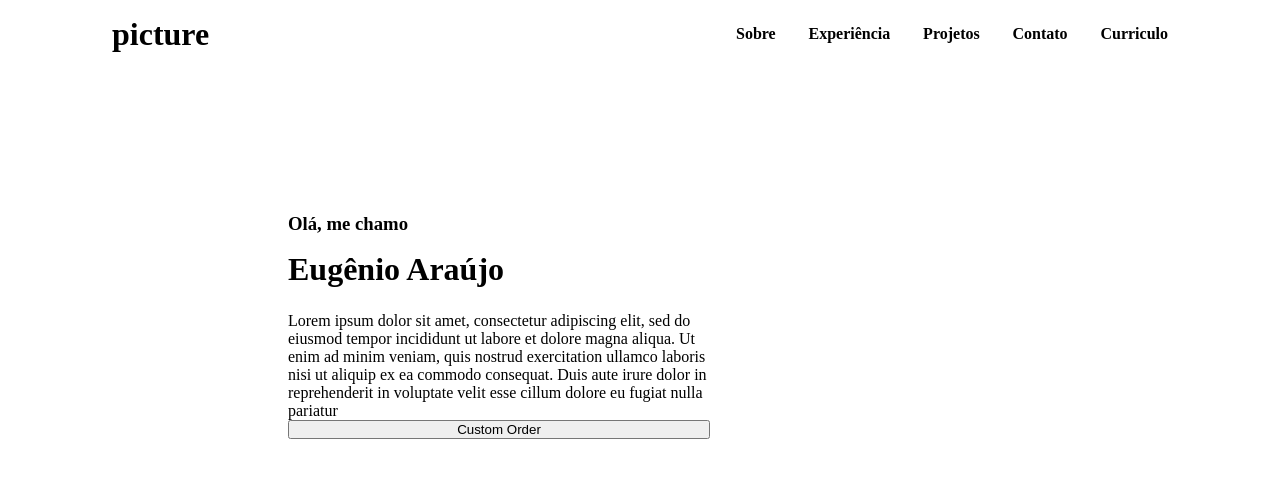
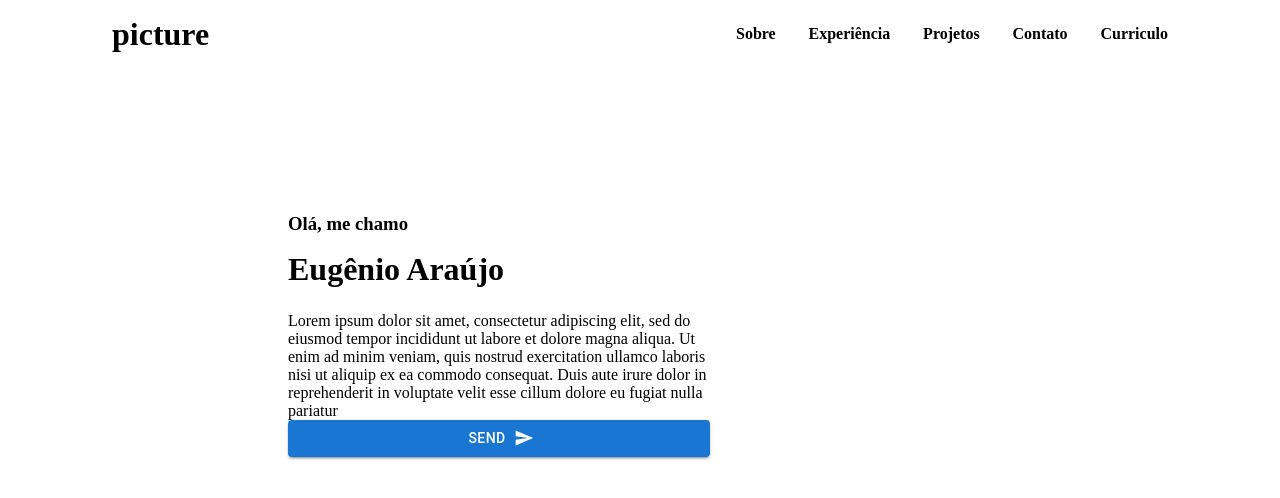
Before and after one commit to eugeniol2/MainPortfolio, a React (Create React App) app: page / in a window 1280 px wide. Shown: the part 74-572 px from the top of the page. Built offline with nearby package versions, Linux system fonts and the light colour scheme.

Commit message:
build: add material-ui-icons

```diff
--- a/package.json
+++ b/package.json
@@ -5,6 +5,7 @@
   "dependencies": {
     "@emotion/react": "^11.9.3",
     "@emotion/styled": "^11.9.3",
+    "@mui/icons-material": "^5.8.4",
     "@mui/material": "^5.8.4",
     "@testing-library/jest-dom": "^5.11.4",
     "@testing-library/react": "^11.1.0",
--- a/src/Pages/GreetingsPage/index.tsx
+++ b/src/Pages/GreetingsPage/index.tsx
@@ -1,3 +1,5 @@
+import { Button } from '@mui/material';
+import SendIcon from '@mui/icons-material/Send';
 import React from 'react';
 import { TextBox } from '../../components/TextBox';
 import { TextBoxContainer } from '../../View/Home/styles';
@@ -14,7 +16,9 @@
         commodo consequat. Duis aute irure dolor in reprehenderit in voluptate
         velit esse cillum dolore eu fugiat nulla pariatur"
       />
-      <button type="button">Custom Order</button>
+      <Button variant="contained" endIcon={<SendIcon />}>
+        Send
+      </Button>
     </TextBoxContainer>
   );
 };
```
Also changed, not shown: 1 other file (tests, documents, lock files or other folders).
